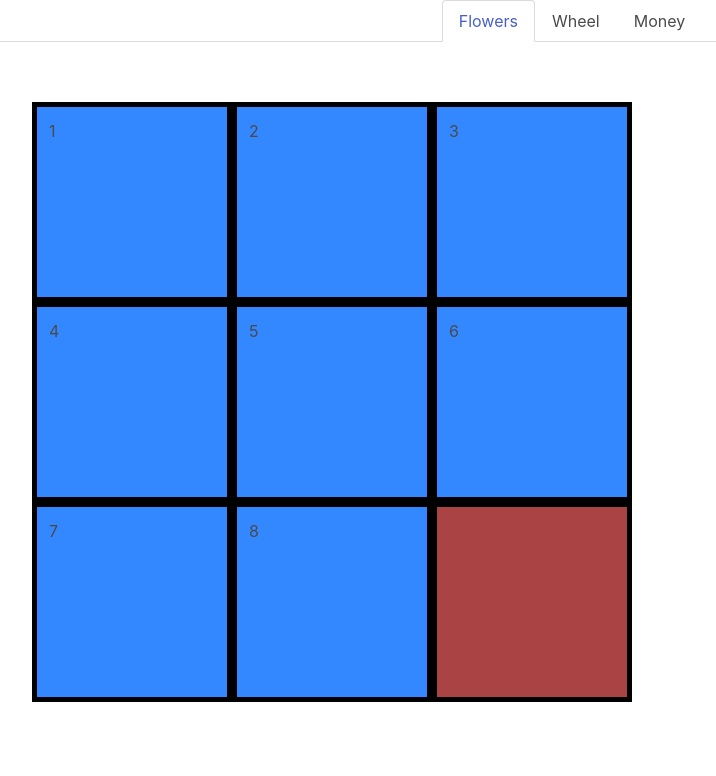
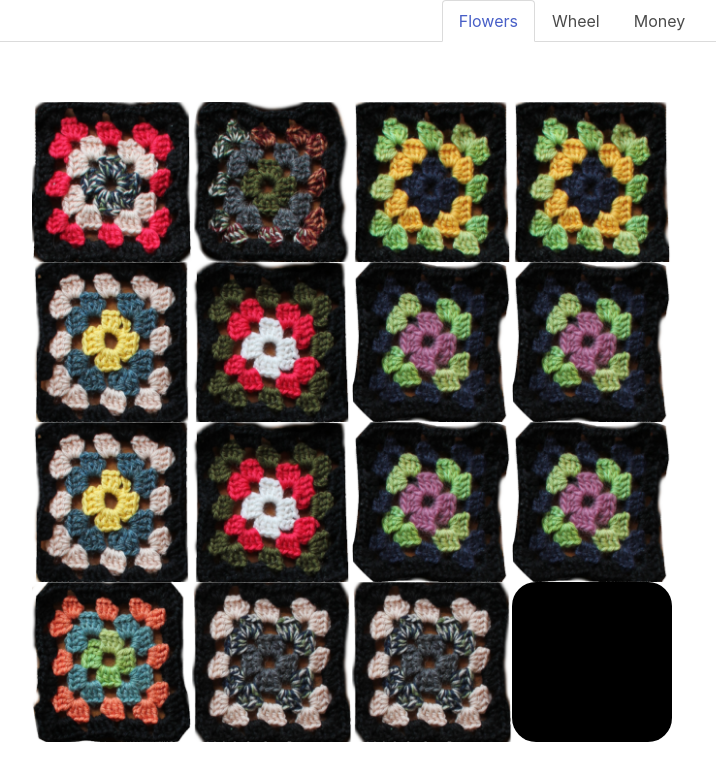
Before and after one commit to julietKiloRomeo/jkr-site, a Django app: page /data in a window 1280 px wide. Shown: the part 24-800 px from the top of the page, without its empty margins (68-784 px from the left). Run offline with Django 3.2, Linux system fonts and the light colour scheme; some libraries are stand-ins or nearby versions.

Commit message:
Add images for sliding-box-puzzle

```diff
--- a/viz/static/viz/viz.js
+++ b/viz/static/viz/viz.js
@@ -1,8 +1,10 @@
 
-var state = [ [1,2,3],
-              [4,5,6],
-              [7,8,'']];
-var pos = [2,2]
+var state = [ [' <img src="static/viz/p1.png" height="100%" width="100%"> ',' <img src="static/viz/p2.png" height="100%" width="100%"> ',' <img src="static/viz/p3.png" height="100%" width="100%"> ',' <img src="static/viz/p3.png" height="100%" width="100%"> '],
+              [' <img src="static/viz/p4.png" height="100%" width="100%"> ',' <img src="static/viz/p5.png" height="100%" width="100%"> ',' <img src="static/viz/p6.png" height="100%" width="100%"> ',' <img src="static/viz/p6.png" height="100%" width="100%"> '],
+              [' <img src="static/viz/p4.png" height="100%" width="100%"> ',' <img src="static/viz/p5.png" height="100%" width="100%"> ',' <img src="static/viz/p6.png" height="100%" width="100%"> ',' <img src="static/viz/p6.png" height="100%" width="100%"> '],
+              [' <img src="static/viz/p7.png" height="100%" width="100%"> ',' <img src="static/viz/p8.png" height="100%" width="100%"> ',' <img src="static/viz/p8.png" height="100%" width="100%"> ',''],];
+
+var pos = [3,3]
 
 
   $("#main-tab").on("click", "a", function(e){
@@ -16,7 +18,7 @@ var pos = [2,2]
 
 function row(idx) {
     var s = "<div class='columns board'>";
-    for (i=0; i<3; i++){
+    for (i=0; i<4; i++){
         if (state[idx][i] == ''){
             s += "<div class='column is-error piece'> <p>"
         } else {
@@ -31,7 +33,7 @@ function row(idx) {
 
 function board() {
     var s = "<div class='board'>"
-    for (r=0; r<3; r++){
+    for (r=0; r<4; r++){
         s += row(r);
     }
     s += '</div>'
@@ -59,9 +61,9 @@ function target(e) {
     }
 
     to[0] = Math.max(0, to[0])
-    to[0] = Math.min(2, to[0])
+    to[0] = Math.min(3, to[0])
     to[1] = Math.max(0, to[1])
-    to[1] = Math.min(2, to[1])
+    to[1] = Math.min(3, to[1])
 
     return to
 }
--- a/viz/templates/viz/viz.html
+++ b/viz/templates/viz/viz.html
@@ -9,20 +9,24 @@
 
 <style>
 
-.is-info{background-color: #38f;}
-.is-error{background-color: #a44;}
 
 .piece {
-    border-style: solid;
-    border-width: 5px;
-    border-color: black;
-    width: 25vmin;
-    height: 25vmin;
+    width: 20vmin;
+    height: 20vmin;
+    padding: 0px;
+    margin: 0px;
+    box-sizing: border-box;
 }
 
+.is-info{background-color: #fff;}
+
+.is-error{background-color: #000;
+          border-radius: 3vmin;}
+
+
 .board {
-    width: 75vmin;
-    height: 25vmin;
+    width: 80vmin;
+    height: 20vmin;
 }
 
 </style>
```
Also changed, not shown: viz/static/viz/p1.png (added), viz/static/viz/p2.png (added), viz/static/viz/p3.png (added), viz/static/viz/p4.png (added), viz/static/viz/p5.png (added), viz/static/viz/p6.png (added), viz/static/viz/p7.png (added), viz/static/viz/p8.png (added).
